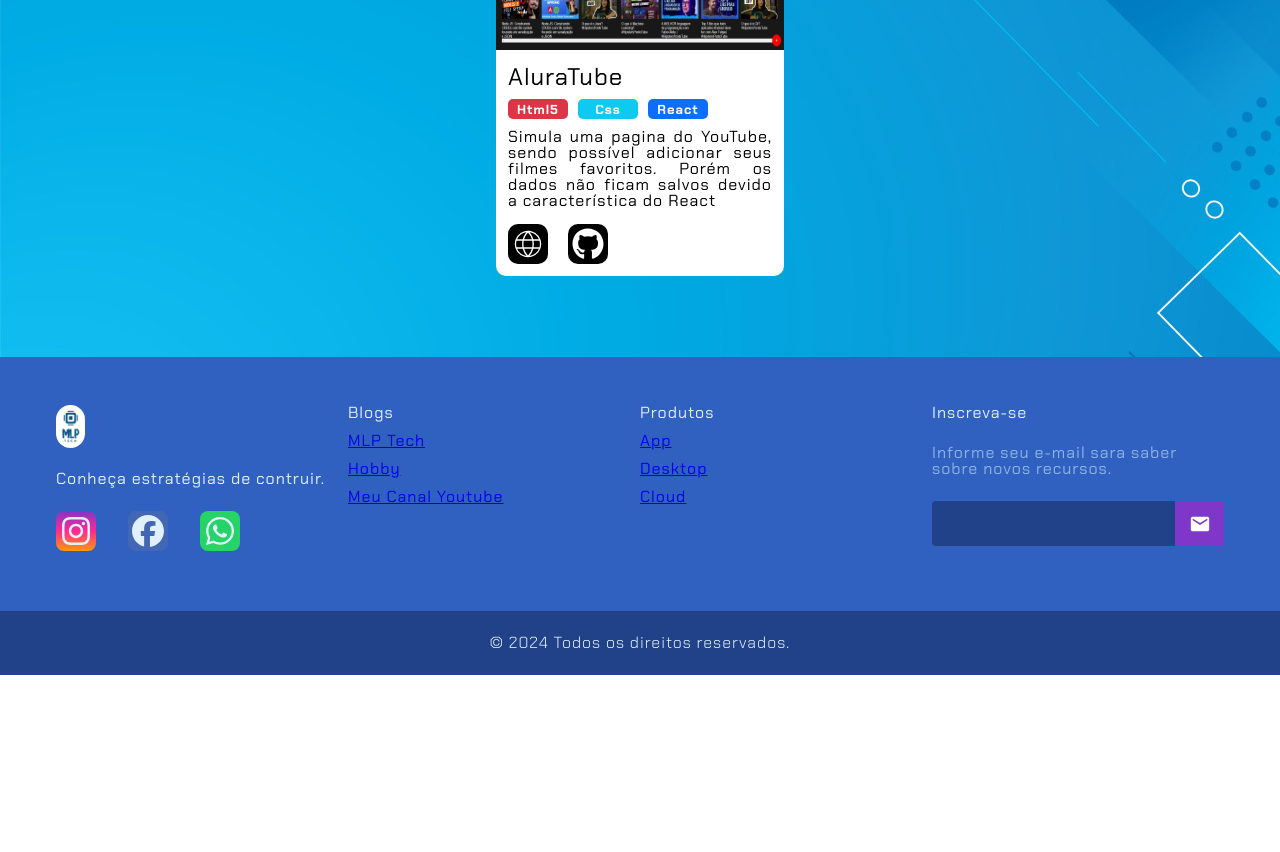
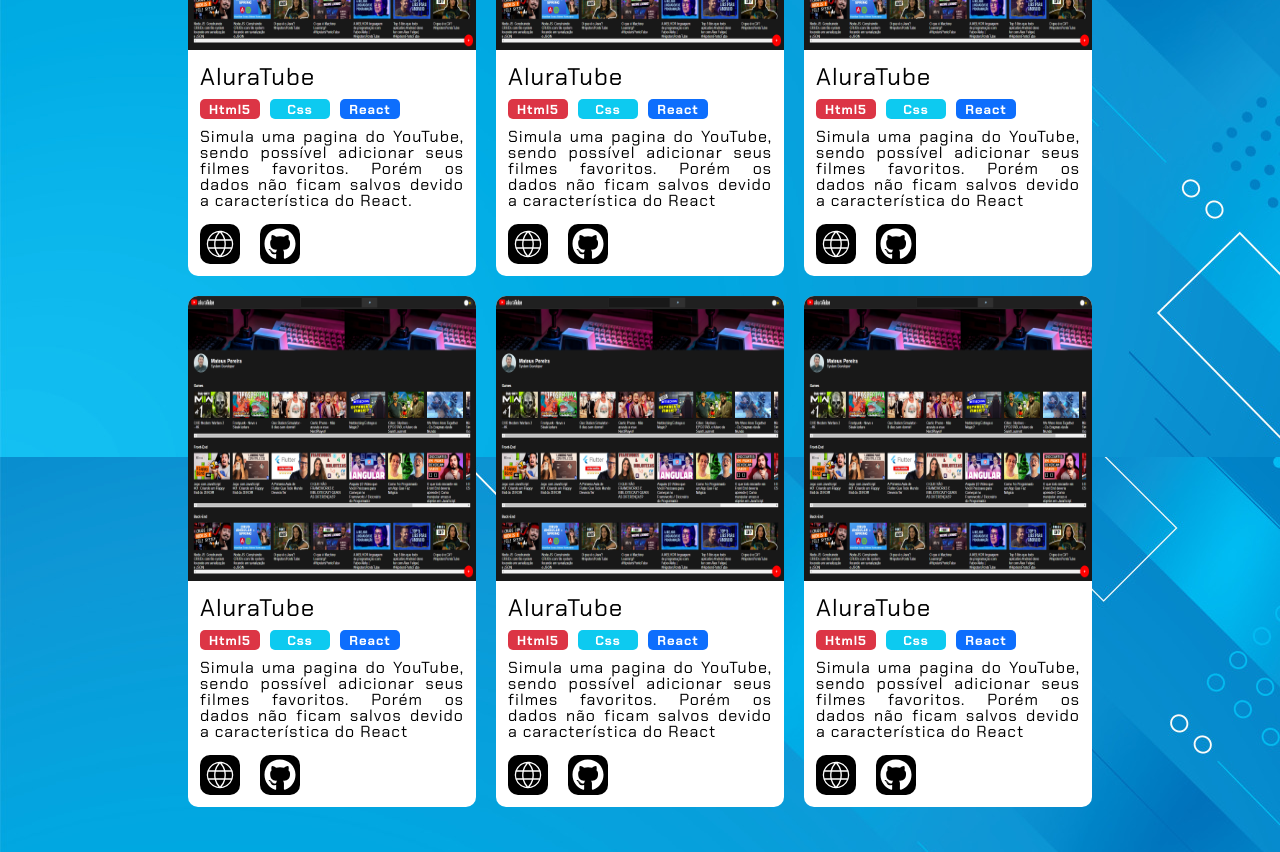
Before and after one commit to mateuslph/portifolio-foguete-react, a React (Create React App) app: page /projects in a window 1280 px wide. Shown: the part 600-1452 px from the top of the page. Before the commit the page ends 1275 px from the top, so only its background shows below. Built offline with nearby package versions, Linux system fonts and the light colour scheme.

Commit message:
retira propriedades desnecessarias

```diff
--- a/src/Home/Home.jsx
+++ b/src/Home/Home.jsx
@@ -7,11 +7,13 @@
   background-image: url(${ImageBackground});
   background-attachment: fixed;
   height: 800px;
-  align-content: center;
 `
 
-const ConteinerConteudo = styled.div`
-
+const Conteudo = styled.div`
+  width: 100%;
+  display: flex;
+  align-items: center;
+  flex-direction: column;
 `
 
 const ContainerFoguete = styled.div`
@@ -108,7 +110,7 @@
   return (
     <div className='body'>
       <ImgBackground>
-        <ConteinerConteudo>
+        <Conteudo>
           <ContainerFoguete>
             <CardFoguete>
               <ImgBox>
@@ -161,7 +163,7 @@
               </Content>
             </CardFoguete>
           </ContainerFoguete>
-        </ConteinerConteudo>
+        </Conteudo>
       </ImgBackground>
     </div>
   )
--- a/src/Projects/Projects.jsx
+++ b/src/Projects/Projects.jsx
@@ -7,12 +7,12 @@
 const ImgBackground = styled.div`
   background-image: url(${ImageBackground});
   background-attachment: fixed;
-  height: 800px;
+  height: max-content;
 `
 
 const Conteudo = styled.div`
     width: 100%;
-    display: inline-flex;
+    display: flex;
     align-items: center;
     flex-direction: column;
 `
@@ -27,6 +27,26 @@
     position: relative;
     top: 40px;
     margin: 40px 0 120px 0;
+    font-weight: 600;
+`
+
+const ContainerProjetos = styled.div`
+    display: flex;
+    justify-content: center;
+    gap: 20px;
+    flex-wrap: wrap;
+    width: 85vw;
+    margin-bottom: 60px;
+`
+
+const CardProjetos = styled.div`
+    width: 18rem;
+    background-color: #FFF;
+    border-radius: 10px;
+
+    &:hover {
+        box-shadow: #4F46E5 5px 5px 4px 0px;
+    }
 `
 
 const TituloH5 = styled.h5`
@@ -84,21 +104,6 @@
     font-weight: 800;
 `
 
-const ContainerProjetos = styled.div`
-
-`
-
-const CardProjetos = styled.div`
-    width: 18rem;
-    background-color: #FFF;
-    border-radius: 10px;
-
-    &:hover {
-        border: 1px solid #4F46E5;
-        box-shadow: #4F46E5 5px 5px 4px 0px;
-    }
-`
-
 const ImgProject = styled.img`
     height: 285px;
     width: 100%;
@@ -111,8 +116,9 @@
 `
 
 const IconsProjeto = styled.div`
-display: flex;
-gap: 20px;
+    display: flex;
+    flex-wrap: wrap;
+    gap: 20px;
 `
 
 const IconProjeto = styled.div`
@@ -145,6 +151,34 @@
                                     <BadgeCss>Css</BadgeCss>
                                     <BadgeReact>React</BadgeReact>
                                 </Badge>
+                                <CardBody>
+                                    Simula uma pagina do YouTube, sendo possível adicionar seus filmes favoritos.
+                                    Porém os dados não ficam salvos devido a característica do React.
+                                </CardBody>
+                                <IconsProjeto>
+                                    <a href="https://aluratube-tan-five.vercel.app/" target="_blank" rel="noopener noreferrer">
+                                        <IconProjeto>
+                                            <CiGlobe size={32} color="white" />
+                                        </IconProjeto>
+                                    </a>
+                                    <a href="https://github.com/mateuslph/aluratube" target="_blank" rel="noopener noreferrer">
+                                        <IconProjeto>
+                                            <FaGithub size={32} color="white" />
+                                        </IconProjeto>
+                                    </a>
+                                </IconsProjeto>
+                            </CardText>
+                        </CardProjetos>
+
+                        <CardProjetos>
+                            <ImgProject src={ImageAluraTube} />
+                            <CardText>
+                                <TituloH5>AluraTube</TituloH5>
+                                <Badge>
+                                    <BadgeHtml>Html5</BadgeHtml>
+                                    <BadgeCss>Css</BadgeCss>
+                                    <BadgeReact>React</BadgeReact>
+                                </Badge>
                                 <CardBody class="card-text">
                                     Simula uma pagina do YouTube, sendo possível adicionar seus filmes favoritos.
                                     Porém os dados não ficam salvos devido a característica do React
@@ -163,6 +197,119 @@
                                 </IconsProjeto>
                             </CardText>
                         </CardProjetos>
+
+                        <CardProjetos>
+                            <ImgProject src={ImageAluraTube} />
+                            <CardText>
+                                <TituloH5>AluraTube</TituloH5>
+                                <Badge>
+                                    <BadgeHtml>Html5</BadgeHtml>
+                                    <BadgeCss>Css</BadgeCss>
+                                    <BadgeReact>React</BadgeReact>
+                                </Badge>
+                                <CardBody class="card-text">
+                                    Simula uma pagina do YouTube, sendo possível adicionar seus filmes favoritos.
+                                    Porém os dados não ficam salvos devido a característica do React
+                                </CardBody>
+                                <IconsProjeto>
+                                    <a href="https://aluratube-tan-five.vercel.app/" target="_blank" rel="noopener noreferrer">
+                                        <IconProjeto>
+                                            <CiGlobe size={32} color="white" />
+                                        </IconProjeto>
+                                    </a>
+                                    <a href="https://github.com/mateuslph/aluratube" target="_blank" rel="noopener noreferrer">
+                                        <IconProjeto>
+                                            <FaGithub size={32} color="white" />
+                                        </IconProjeto>
+                                    </a>
+                                </IconsProjeto>
+                            </CardText>
+                        </CardProjetos>
+
+                        <CardProjetos>
+                            <ImgProject src={ImageAluraTube} />
+                            <CardText>
+                                <TituloH5>AluraTube</TituloH5>
+                                <Badge>
+                                    <BadgeHtml>Html5</BadgeHtml>
+                                    <BadgeCss>Css</BadgeCss>
+                                    <BadgeReact>React</BadgeReact>
+                                </Badge>
+                                <CardBody class="card-text">
+                                    Simula uma pagina do YouTube, sendo possível adicionar seus filmes favoritos.
+                                    Porém os dados não ficam salvos devido a característica do React
+                                </CardBody>
+                                <IconsProjeto>
+                                    <a href="https://aluratube-tan-five.vercel.app/" target="_blank" rel="noopener noreferrer">
+                                        <IconProjeto>
+                                            <CiGlobe size={32} color="white" />
+                                        </IconProjeto>
+                                    </a>
+                                    <a href="https://github.com/mateuslph/aluratube" target="_blank" rel="noopener noreferrer">
+                                        <IconProjeto>
+                                            <FaGithub size={32} color="white" />
+                                        </IconProjeto>
+                                    </a>
+                                </IconsProjeto>
+                            </CardText>
+                        </CardProjetos>
+
+                        <CardProjetos>
+                            <ImgProject src={ImageAluraTube} />
+                            <CardText>
+                                <TituloH5>AluraTube</TituloH5>
+                                <Badge>
+                                    <BadgeHtml>Html5</BadgeHtml>
+                                    <BadgeCss>Css</BadgeCss>
+                                    <BadgeReact>React</BadgeReact>
+                                </Badge>
+                                <CardBody class="card-text">
+                                    Simula uma pagina do YouTube, sendo possível adicionar seus filmes favoritos.
+                                    Porém os dados não ficam salvos devido a característica do React
+                                </CardBody>
+                                <IconsProjeto>
+                                    <a href="https://aluratube-tan-five.vercel.app/" target="_blank" rel="noopener noreferrer">
+                                        <IconProjeto>
+                                            <CiGlobe size={32} color="white" />
+                                        </IconProjeto>
+                                    </a>
+                                    <a href="https://github.com/mateuslph/aluratube" target="_blank" rel="noopener noreferrer">
+                                        <IconProjeto>
+                                            <FaGithub size={32} color="white" />
+                                        </IconProjeto>
+                                    </a>
+                                </IconsProjeto>
+                            </CardText>
+                        </CardProjetos>
+
+                        <CardProjetos>
+                            <ImgProject src={ImageAluraTube} />
+                            <CardText>
+                                <TituloH5>AluraTube</TituloH5>
+                                <Badge>
+                                    <BadgeHtml>Html5</BadgeHtml>
+                                    <BadgeCss>Css</BadgeCss>
+                                    <BadgeReact>React</BadgeReact>
+                                </Badge>
+                                <CardBody class="card-text">
+                                    Simula uma pagina do YouTube, sendo possível adicionar seus filmes favoritos.
+                                    Porém os dados não ficam salvos devido a característica do React
+                                </CardBody>
+                                <IconsProjeto>
+                                    <a href="https://aluratube-tan-five.vercel.app/" target="_blank" rel="noopener noreferrer">
+                                        <IconProjeto>
+                                            <CiGlobe size={32} color="white" />
+                                        </IconProjeto>
+                                    </a>
+                                    <a href="https://github.com/mateuslph/aluratube" target="_blank" rel="noopener noreferrer">
+                                        <IconProjeto>
+                                            <FaGithub size={32} color="white" />
+                                        </IconProjeto>
+                                    </a>
+                                </IconsProjeto>
+                            </CardText>
+                        </CardProjetos>
+
                     </ContainerProjetos>
                 </Conteudo>
             </ImgBackground>
--- a/src/Sobre/Sobre.jsx
+++ b/src/Sobre/Sobre.jsx
@@ -6,14 +6,11 @@
   background-image: url(${ImageBackground});
   background-attachment: fixed;
   height: max-content;
-  align-content: center;
 `
 
 const Conteudo = styled.div`
-    min-height: 100vh;
     width: 100%;
-    display: inline-flex;
-    justify-content: center;
+    display: flex;
     align-items: center;
     flex-direction: column;
 `
@@ -28,25 +25,26 @@
     position: relative;
     top: 40px;
     margin: 40px 0 120px 0;
+    font-weight: 600;
 `
 
 const CardSobre = styled.div`
-    padding: 40px;
     border: 5px solid #00ffff7f;
     border-radius: 40px;
     text-align: justify;
-    width: 90%;
+    width: 85vw;
     margin-bottom: 60px;
 `
 
 const Subtitulo = styled.h2`
     margin-bottom: 30px;
-    font-weight: 800;
+    font-weight: 600;
     font-size: 2rem;
+    margin: 30px 40px -20px 40px;
 `
 
 const Paragrafo = styled.p`
-    margin-bottom: 20px;
+    margin: 30px 40px 30px 40px;
 `
 
 const ProjetosLi = styled.li`
@@ -64,10 +62,6 @@
     &:hover {
         color: #7f37c9;
     }
-`
-
-const MaisInfo = styled.div`
-
 `
 
 function Sobre() {
@@ -177,7 +171,6 @@
                             Banco de dados: MySQL, PostgreSQL
                         </Paragrafo>
 
-
                         <Subtitulo>
                             Alguns dos meus projetos:
                         </Subtitulo>
@@ -197,7 +190,6 @@
                             </ProjetosLi>
                         </Paragrafo>
 
-                        <MaisInfo>
                         <Subtitulo>
                             Portfólio:
                         </Subtitulo>
@@ -239,7 +231,6 @@
                             trabalho.
                             Mantenha seu portfólio atualizado com seus projetos mais recentes.
                         </Paragrafo>
-                        </MaisInfo>
                     </CardSobre>
                 </Conteudo>
             </ImgBackground>
```
Lines whose indentation alone changed are shown as unchanged.
